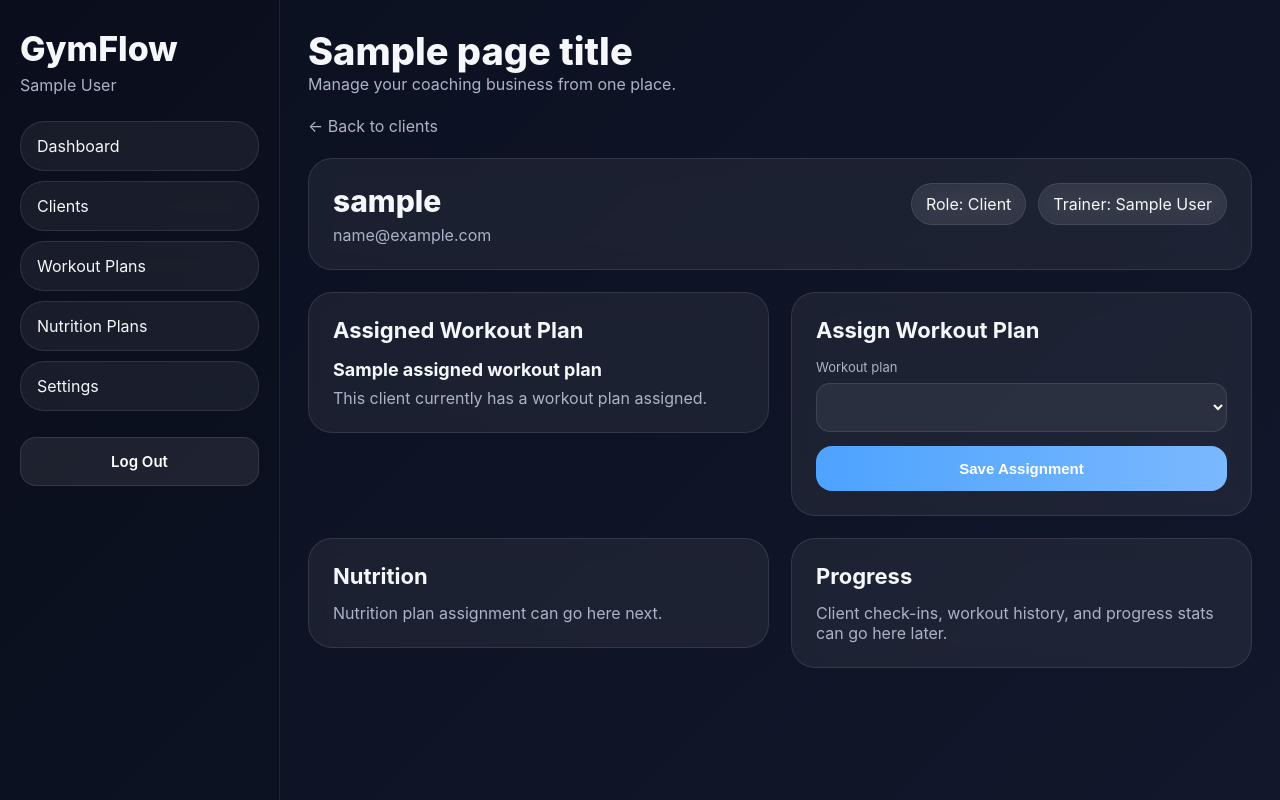
After one commit to Deen-Codes/gymflow-backend, a Django app: template templates/dashboard/client_detail.html in a window 1280 px wide. The commit adds this page. Run offline with Django 4.2, Linux system fonts and the light colour scheme; tables that the repository leaves empty hold one stand-in row (values such as "Sample post"); the template is opened without the code that fills it: values that come from a table or form of the project are taken from there, most other values are stand-ins (such as "Sample title", 1, 10 or a date in 2020); lists and menus that the app fills with data are empty.

Commit message:
Add proper clients page and client detail page

```diff
--- a/apps/users/dashboard_urls.py
+++ b/apps/users/dashboard_urls.py
@@ -6,6 +6,7 @@ from .dashboard_views import (
     trainer_logout_page,
     trainer_dashboard,
     trainer_dashboard_home,
+    trainer_client_detail_page,
     trainer_workout_plans_page,
     trainer_nutrition_plans_page,
     trainer_settings_page,
@@ -14,21 +15,19 @@ from .dashboard_views import (
 )
 
 urlpatterns = [
-    # Landing + Auth
     path("", landing_page, name="landing-page"),
     path("portal/login/", trainer_login_page, name="trainer-login-page"),
     path("portal/logout/", trainer_logout_page, name="trainer-logout-page"),
 
-    # Dashboard pages
     path("dashboard/", trainer_dashboard_home, name="trainer-dashboard-home"),
     path("dashboard/clients/", trainer_dashboard, name="trainer-dashboard"),
+    path("dashboard/clients/<int:client_id>/", trainer_client_detail_page, name="trainer-client-detail"),
     path("dashboard/create-client/", dashboard_create_client, name="dashboard-create-client"),
     path("dashboard/assign-workout-plan/", dashboard_assign_workout_plan, name="dashboard-assign-workout-plan"),
     path("dashboard/workout-plans/", trainer_workout_plans_page, name="trainer-workout-plans-page"),
     path("dashboard/nutrition-plans/", trainer_nutrition_plans_page, name="trainer-nutrition-plans-page"),
     path("dashboard/settings/", trainer_settings_page, name="trainer-settings-page"),
 
-    # Password reset
     path(
         "portal/password-reset/",
         auth_views.PasswordResetView.as_view(
--- /dev/null
+++ b/templates/dashboard/client_detail.html
@@ -0,0 +1,79 @@
+{% extends "dashboard/dashboard_shell.html" %}
+{% load user_extras %}
+
+{% block dashboard_content %}
+<div style="display:grid;gap:22px;">
+    <div>
+        <a href="{% url 'trainer-dashboard' %}" class="muted">← Back to clients</a>
+    </div>
+
+    <div class="glass" style="padding:24px;">
+        <div style="display:flex;justify-content:space-between;align-items:start;gap:18px;flex-wrap:wrap;">
+            <div>
+                <div style="font-size:30px;font-weight:800;">{{ client.username }}</div>
+                <div class="muted" style="margin-top:6px;">{{ client.email }}</div>
+            </div>
+
+            <div style="display:flex;gap:12px;flex-wrap:wrap;">
+                <div class="glass" style="padding:10px 14px;">
+                    Role: Client
+                </div>
+                <div class="glass" style="padding:10px 14px;">
+                    Trainer: {{ trainer_profile.business_name }}
+                </div>
+            </div>
+        </div>
+    </div>
+
+    <div style="display:grid;grid-template-columns:1fr 1fr;gap:22px;align-items:start;">
+        <div class="glass" style="padding:24px;">
+            <div style="font-size:22px;font-weight:700;margin-bottom:16px;">Assigned Workout Plan</div>
+
+            {% if client.client_profile.assigned_workout_plan %}
+                <div style="font-size:18px;font-weight:700;margin-bottom:8px;">
+                    {{ client.client_profile.assigned_workout_plan.name }}
+                </div>
+                <div class="muted">
+                    This client currently has a workout plan assigned.
+                </div>
+            {% else %}
+                <div class="muted">
+                    No workout plan assigned yet.
+                </div>
+            {% endif %}
+        </div>
+
+        <div class="glass" style="padding:24px;">
+            <div style="font-size:22px;font-weight:700;margin-bottom:16px;">Assign Workout Plan</div>
+
+            <form method="post" action="{% url 'dashboard-assign-workout-plan' %}" style="display:grid;gap:14px;">
+                {% csrf_token %}
+                <input type="hidden" name="client_user_id" value="{{ client.id }}">
+
+                <div>
+                    <label class="label">Workout plan</label>
+                    {{ client_assign_form|get_field:"workout_plan_id" }}
+                </div>
+
+                <button type="submit" class="btn btn-primary">Save Assignment</button>
+            </form>
+        </div>
+    </div>
+
+    <div style="display:grid;grid-template-columns:1fr 1fr;gap:22px;align-items:start;">
+        <div class="glass" style="padding:24px;">
+            <div style="font-size:22px;font-weight:700;margin-bottom:14px;">Nutrition</div>
+            <div class="muted">
+                Nutrition plan assignment can go here next.
+            </div>
+        </div>
+
+        <div class="glass" style="padding:24px;">
+            <div style="font-size:22px;font-weight:700;margin-bottom:14px;">Progress</div>
+            <div class="muted">
+                Client check-ins, workout history, and progress stats can go here later.
+            </div>
+        </div>
+    </div>
+</div>
+{% endblock %}
```
Also changed, not shown: apps/users/dashboard_views.py (+39 -12 lines), templates/dashboard/trainer_dashboard.html (+20 -24 lines).
